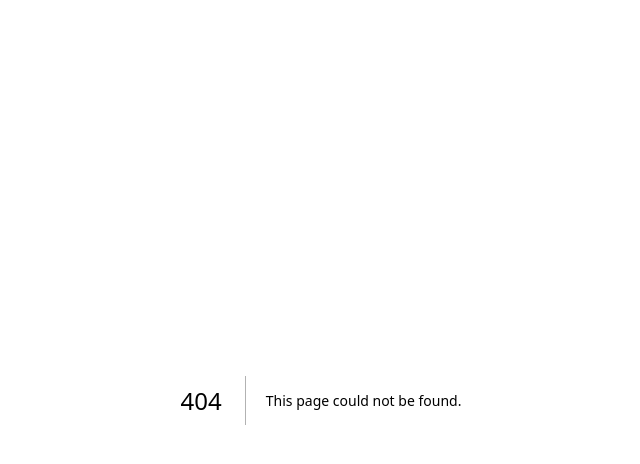
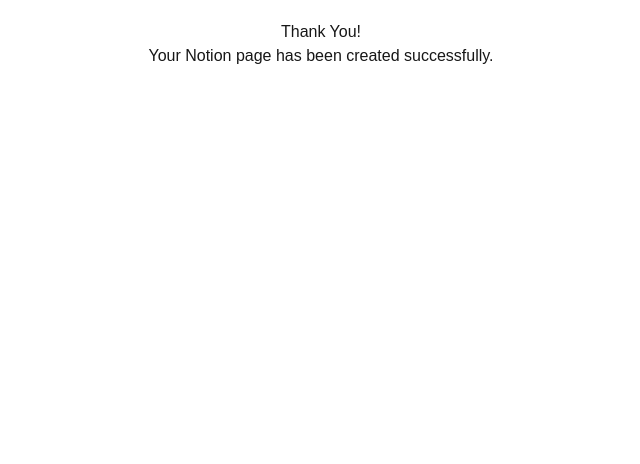
Before and after one commit to carpeadiam/canned-notes, a Next.js app: page /thank-you in a window 1280 px wide. Before the commit this address had no page. Shown: the top 464 px of the page, without its empty margins (319-959 px from the left). Built offline with nearby package versions, Linux system fonts and the light colour scheme.

Commit message:
Create page.tsx

```diff
--- /dev/null
+++ b/app/thank-you/page.tsx
@@ -0,0 +1,23 @@
+import { useRouter } from 'next/router';
+
+export default function ThankYou() {
+  const router = useRouter();
+  const { notionUrl } = router.query;
+
+  return (
+    <div style={{ padding: '20px', textAlign: 'center' }}>
+      <h1>Thank You!</h1>
+      <p>Your Notion page has been created successfully.</p>
+      {notionUrl && (
+        <a
+          href={notionUrl as string}
+          target="_blank"
+          rel="noopener noreferrer"
+          style={{ color: 'blue', textDecoration: 'underline' }}
+        >
+          Open Notion Page
+        </a>
+      )}
+    </div>
+  );
+}
```
